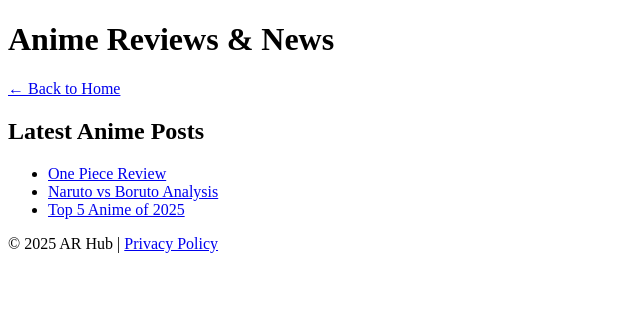
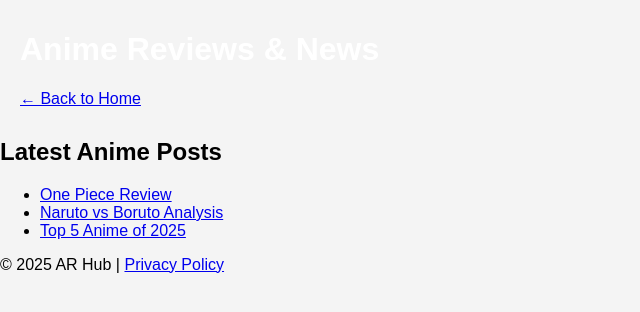
Before and after one commit to vkcode2005/AR-Website, a Jekyll site: the page anime.html, which Jekyll copies as it is, in a window 1280 px wide. Shown: the top 312 px of the page, without its empty margins (0-640 px from the left). Built offline with Jekyll 4.4.1, drawn with Linux system fonts in a browser that asks for light colours.

Commit message:
Update anime.html

```diff
--- a/anime.html
+++ b/anime.html
@@ -3,7 +3,7 @@
 <head>
   <meta charset="UTF-8">
   <title>Anime - AR Hub</title>
-  <link rel="stylesheet" href="AR-Website/assets/css/style.css">
+  <link rel="stylesheet" href="assets/css/style.css">
   <script src="AR-Website/assets/js/style.js"></script>
 </head>
 <body>
```
